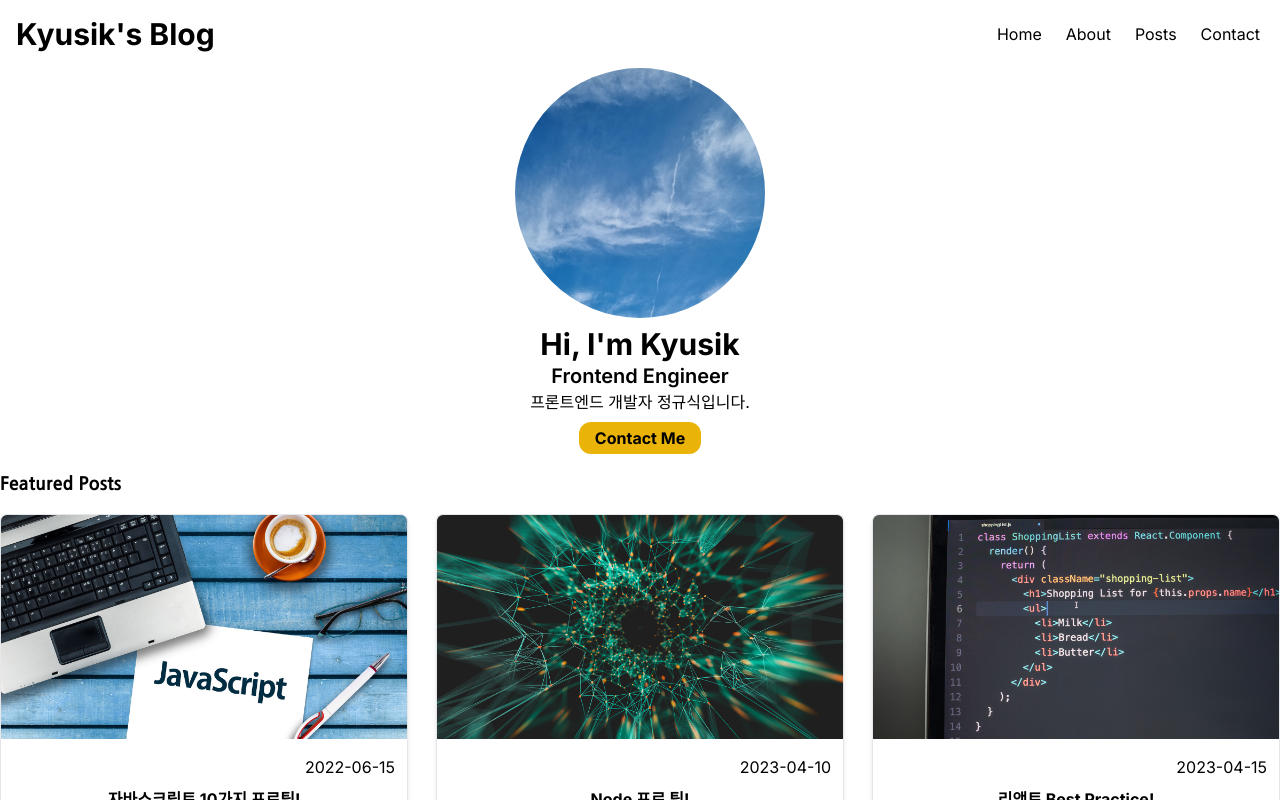
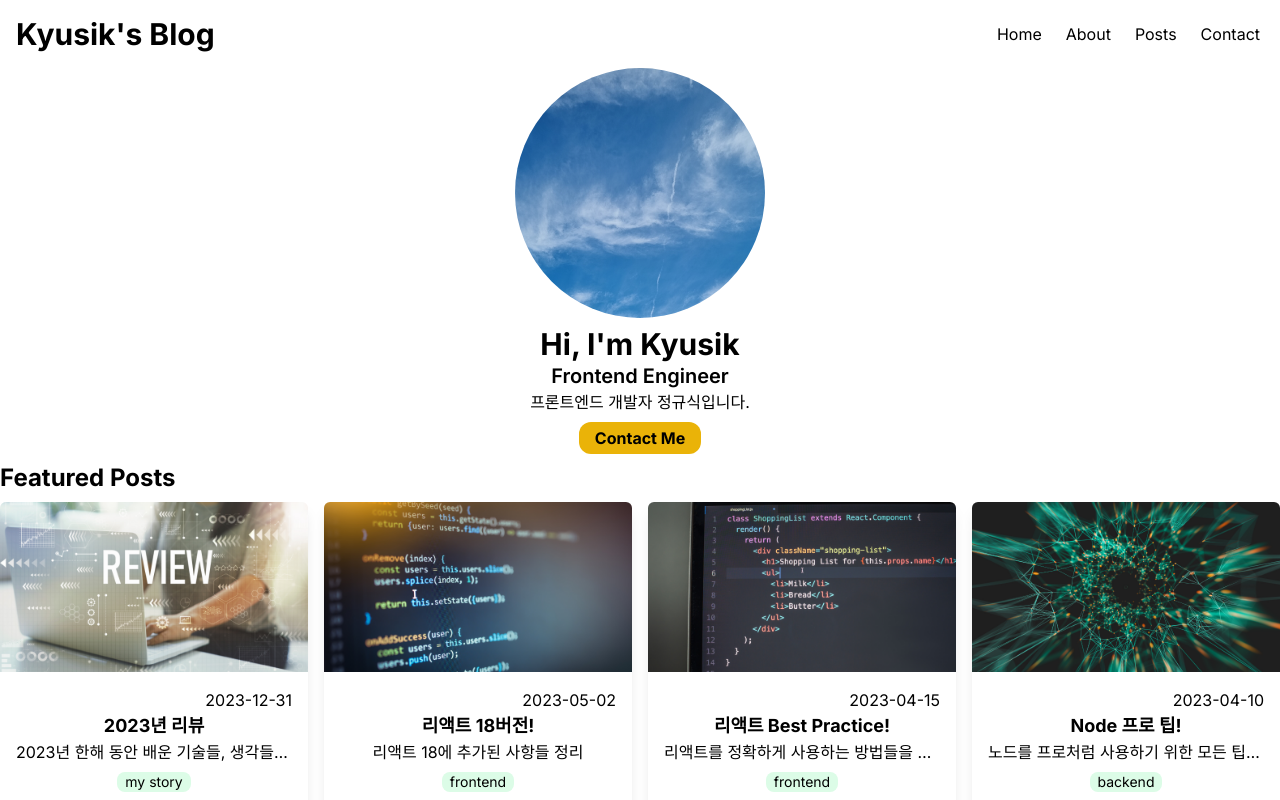
Before and after one commit to starplanter93/next.js_myblog, a Next.js app: page / in a window 1280 px wide. Built offline with nearby package versions, Linux system fonts and the light colour scheme.

Commit message:
PostCard리팩토링

```diff
--- a/package.json
+++ b/package.json
@@ -3,7 +3,7 @@
   "version": "0.1.0",
   "private": true,
   "scripts": {
-    "dev": "export PORT=3001 && next dev",
+    "dev": "cross-env PORT=3001 next dev",
     "build": "next build",
     "start": "next start",
     "lint": "next lint"
@@ -22,5 +22,8 @@
     "react-multi-carousel": "^2.8.4",
     "tailwindcss": "3.3.3",
     "typescript": "5.1.6"
+  },
+  "devDependencies": {
+    "cross-env": "^7.0.3"
   }
 }
--- a/src/api/posts.ts
+++ b/src/api/posts.ts
@@ -1,19 +1,15 @@
+import { Post } from '@/types/types';
 import { readFile } from 'fs/promises';
 import path from 'path';
 
-export type Posts = {
-  title: string;
-  description: string;
-  date: Date;
-  category: string;
-  path: string;
-  featured: boolean;
-};
-
-export async function getAllPosts(): Promise<Posts[]> {
+export async function getAllPosts(): Promise<Post[]> {
   const filePath = path.join(process.cwd(), 'data', 'posts.json');
 
   return readFile(filePath, 'utf-8')
-    .then<Posts[]>(JSON.parse)
+    .then<Post[]>(JSON.parse)
     .then((posts) => posts.sort((a, b) => (a.date > b.date ? -1 : 1)));
 }
+
+export async function getFeaturedPosts(): Promise<Post[]> {
+  return getAllPosts().then((posts) => posts.filter((post) => post.featured));
+}
--- a/src/app/page.tsx
+++ b/src/app/page.tsx
@@ -1,4 +1,3 @@
-import Image from 'next/image';
 import Myprofile from '../components/home/Myprofile';
 import FeaturedPosts from '@/components/home/FeaturedPosts';
 import Maincarousel from '../components/home/Maincarousel';
--- /dev/null
+++ b/src/components/PostCard.tsx
@@ -0,0 +1,33 @@
+import { Post } from '@/types/types';
+import Image from 'next/image';
+import Link from 'next/link';
+
+interface Ownprops {
+  post: Post;
+}
+
+export default function PostCard({
+  post: { title, description, date, category, path },
+}: Ownprops) {
+  return (
+    <Link href={`posts/${path}`}>
+      <article className='rounded-md overflow-hidden shadow-lg'>
+        <Image
+          className='w-full'
+          src={`/images/posts/${path}.png`}
+          alt='post-image'
+          width={300}
+          height={200}
+        />
+        <div className='flex flex-col items-center p-4'>
+          <time className='self-end'>{date.toString()}</time>
+          <h3 className='text-lg font-bold'>{title}</h3>
+          <p className='w-full truncate text-center'>{description}</p>
+          <span className='text-sm rounded-lg bg-green-100 px-2 my-2'>
+            {category}
+          </span>
+        </div>
+      </article>
+    </Link>
+  );
+}
--- a/src/components/home/FeaturedPosts.tsx
+++ b/src/components/home/FeaturedPosts.tsx
@@ -1,16 +1,12 @@
-import React from 'react';
-import Link from 'next/link';
-import Image from 'next/image';
-import { Nanum_Gothic } from 'next/font/google';
 import PostsGrid from './PostsGrid';
+import { getFeaturedPosts } from '@/api/posts';
 
-const gothic800 = Nanum_Gothic({ weight: '800', subsets: ['latin'] });
-
-export default function FeaturedPosts() {
+export default async function FeaturedPosts() {
+  const posts = await getFeaturedPosts();
   return (
     <section>
-      <h2 className={`${gothic800.className} text-lg my-4`}>Featured Posts</h2>
-      <PostsGrid />
+      <h2 className='text-2xl font-bold my-2'>Featured Posts</h2>
+      <PostsGrid posts={posts} />
     </section>
   );
 }
--- a/src/components/home/PostsGrid.tsx
+++ b/src/components/home/PostsGrid.tsx
@@ -1,36 +1,18 @@
-import Image from 'next/image';
-import Link from 'next/link';
-import posts from '../../../data/posts.json';
+import { Post } from '@/types/types';
+import PostCard from '../PostCard';
 
-export default function PostsGrid() {
-  const featuredPosts = posts.filter((post) => post.featured);
+interface Ownprops {
+  posts: Post[];
+}
 
+export default function PostsGrid({ posts }: Ownprops) {
   return (
-    <ul className='grid grid-cols-3 gap-7 my-4'>
-      {featuredPosts.map(
-        ({ title, description, category, date, path }, index) => (
-          <li
-            className='bg-white border border-solid border-inherit rounded-md shadow-md hover:shadow-lg'
-            key={index}
-          >
-            <Link className='flex flex-col items-center' href={`posts/${path}`}>
-              <Image
-                className='w-full rounded-t-md'
-                src={`/images/posts/${path}.png`}
-                alt='post-image'
-                width={500}
-                height={250}
-              />
-              <div className='mt-4 pr-3 self-end'>{date}</div>
-              <div className={`my-2 font-bold text-md`}>{title}</div>
-              <div>{description}</div>
-              <div className='mt-2 mb-4 px-1 border border-transparent rounded-md bg-emerald-100'>
-                {category}
-              </div>
-            </Link>
-          </li>
-        )
-      )}
+    <ul className='grid grid-cols-1 sm:grid-cols-2 md:grid-cols-3 lg:grid-cols-4 gap-4'>
+      {posts.map((post) => (
+        <li key={post.path}>
+          <PostCard post={post} />
+        </li>
+      ))}
     </ul>
   );
 }
--- /dev/null
+++ b/src/types/types.ts
@@ -0,0 +1,8 @@
+export type Post = {
+  title: string;
+  description: string;
+  date: Date;
+  category: string;
+  path: string;
+  featured: boolean;
+};
```
Also changed, not shown: 1 other file (tests, documents, lock files or other folders).
